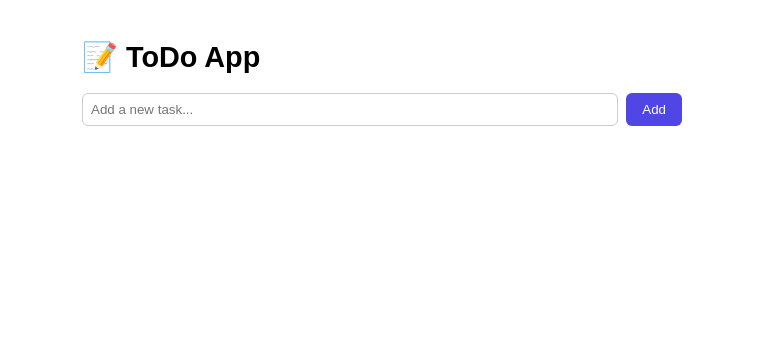
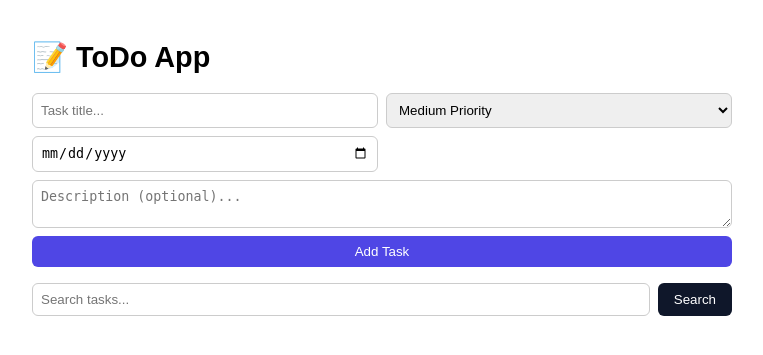
Before and after one commit to A3yyad/todo-saas, a Flask app: page / in a window 1280 px wide. Shown: the top 355 px of the page, without its empty margins (258-1021 px from the left). Run offline with Flask 3, Linux system fonts and the light colour scheme; data that the repository does not hold is empty.

Commit message:
feat: add search tasks by title and description

```diff
--- a/app.py
+++ b/app.py
@@ -11,14 +11,25 @@ with app.app_context():
 
 @app.route('/')
 def index():
-    tasks = Task.query.order_by(Task.created_at.desc()).all()
-    return render_template('index.html', tasks=tasks)
+    q = request.args.get('q', '').strip()
+    if q:
+        tasks = Task.query.filter(
+            Task.title.ilike(f'%{q}%') | Task.description.ilike(f'%{q}%')
+        ).order_by(Task.created_at.desc()).all()
+    else:
+        tasks = Task.query.order_by(Task.created_at.desc()).all()
+    return render_template('index.html', tasks=tasks, q=q)
 
 @app.route('/add', methods=['POST'])
 def add():
+    from datetime import datetime
     title = request.form.get('title', '').strip()
+    description = request.form.get('description', '').strip()
+    priority = request.form.get('priority', 'medium')
+    due_date_str = request.form.get('due_date', '')
+    due_date = datetime.strptime(due_date_str, '%Y-%m-%d').date() if due_date_str else None
     if title:
-        task = Task(title=title)
+        task = Task(title=title, description=description, priority=priority, due_date=due_date)
         db.session.add(task)
         db.session.commit()
     return redirect(url_for('index'))
--- a/templates/index.html
+++ b/templates/index.html
@@ -4,31 +4,73 @@
   <meta charset="UTF-8">
   <title>ToDo App</title>
   <style>
-    body { font-family: sans-serif; max-width: 600px; margin: 40px auto; padding: 0 20px; }
+    body { font-family: sans-serif; max-width: 700px; margin: 40px auto; padding: 0 20px; }
     h1 { font-size: 1.8rem; }
-    form { display: flex; gap: 8px; margin-bottom: 24px; }
-    input[type=text] { flex: 1; padding: 8px; border: 1px solid #ccc; border-radius: 6px; }
-    button { padding: 8px 16px; background: #4f46e5; color: white; border: none; border-radius: 6px; cursor: pointer; }
+    .form-grid { display: grid; grid-template-columns: 1fr 1fr; gap: 8px; margin-bottom: 16px; }
+    .form-grid input, .form-grid select, .form-grid textarea { padding: 8px; border: 1px solid #ccc; border-radius: 6px; width: 100%; box-sizing: border-box; }
+    .form-grid textarea { grid-column: span 2; }
+    .form-grid button { grid-column: span 2; padding: 8px 16px; background: #4f46e5; color: white; border: none; border-radius: 6px; cursor: pointer; }
+    .search-bar { display: flex; gap: 8px; margin-bottom: 24px; }
+    .search-bar input { flex: 1; padding: 8px; border: 1px solid #ccc; border-radius: 6px; }
+    .search-bar button { padding: 8px 16px; background: #0f172a; color: white; border: none; border-radius: 6px; cursor: pointer; }
+    .search-result { font-size: 0.85rem; color: #666; margin-bottom: 12px; }
     ul { list-style: none; padding: 0; }
-    li { display: flex; align-items: center; gap: 10px; padding: 10px; border: 1px solid #eee; border-radius: 6px; margin-bottom: 8px; }
-    li.done span { text-decoration: line-through; color: #aaa; }
-    a { text-decoration: none; color: #4f46e5; font-size: 0.85rem; }
+    li { padding: 12px; border: 1px solid #eee; border-radius: 6px; margin-bottom: 8px; }
+    li.done .task-title { text-decoration: line-through; color: #aaa; }
+    .task-title { font-weight: bold; }
+    .task-meta { font-size: 0.8rem; color: #666; margin-top: 4px; }
+    .task-desc { font-size: 0.9rem; color: #444; margin-top: 4px; }
+    .task-actions { margin-top: 8px; display: flex; gap: 10px; }
+    a { text-decoration: none; color: #4f46e5; font-size: 0.85rem; cursor: pointer; }
     a.del { color: #e53e3e; }
+    .badge { display: inline-block; padding: 2px 8px; border-radius: 10px; font-size: 0.75rem; }
+    .high { background: #fee2e2; color: #b91c1c; }
+    .medium { background: #fef9c3; color: #854d0e; }
+    .low { background: #dcfce7; color: #166534; }
   </style>
 </head>
 <body>
   <h1>📝 ToDo App</h1>
   <form action="/add" method="POST">
-    <input type="text" name="title" placeholder="Add a new task..." required>
-    <button type="submit">Add</button>
+    <div class="form-grid">
+      <input type="text" name="title" placeholder="Task title..." required>
+      <select name="priority">
+        <option value="high">High Priority</option>
+        <option value="medium" selected>Medium Priority</option>
+        <option value="low">Low Priority</option>
+      </select>
+      <input type="date" name="due_date">
+      <textarea name="description" placeholder="Description (optional)..." rows="2"></textarea>
+      <button type="submit">Add Task</button>
+    </div>
   </form>
+  <form action="/" method="GET" class="search-bar">
+    <input type="text" name="q" placeholder="Search tasks..." value="{{ q }}">
+    <button type="submit">Search</button>
+    {% if q %}<a href="/">Clear</a>{% endif %}
+  </form>
+  {% if q %}
+  <div class="search-result">Search results for: <strong>{{ q }}</strong> — {{ tasks|length }} found</div>
+  {% endif %}
   <ul>
     {% for task in tasks %}
     <li class="{{ task.status }}">
-      <input type="checkbox" {% if task.status == 'done' %}checked{% endif %}
-             onclick="location.href='/complete/{{ task.id }}'">
-      <span>{{ task.title }}</span>
-      <a href="/delete/{{ task.id }}" class="del" onclick="return confirm('Delete?')">delete</a>
+      <div style="display:flex; align-items:center; gap:10px;">
+        <input type="checkbox" {% if task.status == 'done' %}checked{% endif %}
+               onclick="location.href='/complete/{{ task.id }}'">
+        <span class="task-title">{{ task.title }}</span>
+        <span class="badge {{ task.priority }}">{{ task.priority }}</span>
+      </div>
+      {% if task.description %}
+      <div class="task-desc">{{ task.description }}</div>
+      {% endif %}
+      <div class="task-meta">
+        Created: {{ task.created_at.strftime('%Y-%m-%d') }}
+        {% if task.due_date %} | Due: {{ task.due_date }} {% endif %}
+      </div>
+      <div class="task-actions">
+        <a href="/delete/{{ task.id }}" class="del" onclick="return confirm('Delete?')">delete</a>
+      </div>
     </li>
     {% endfor %}
   </ul>
```
